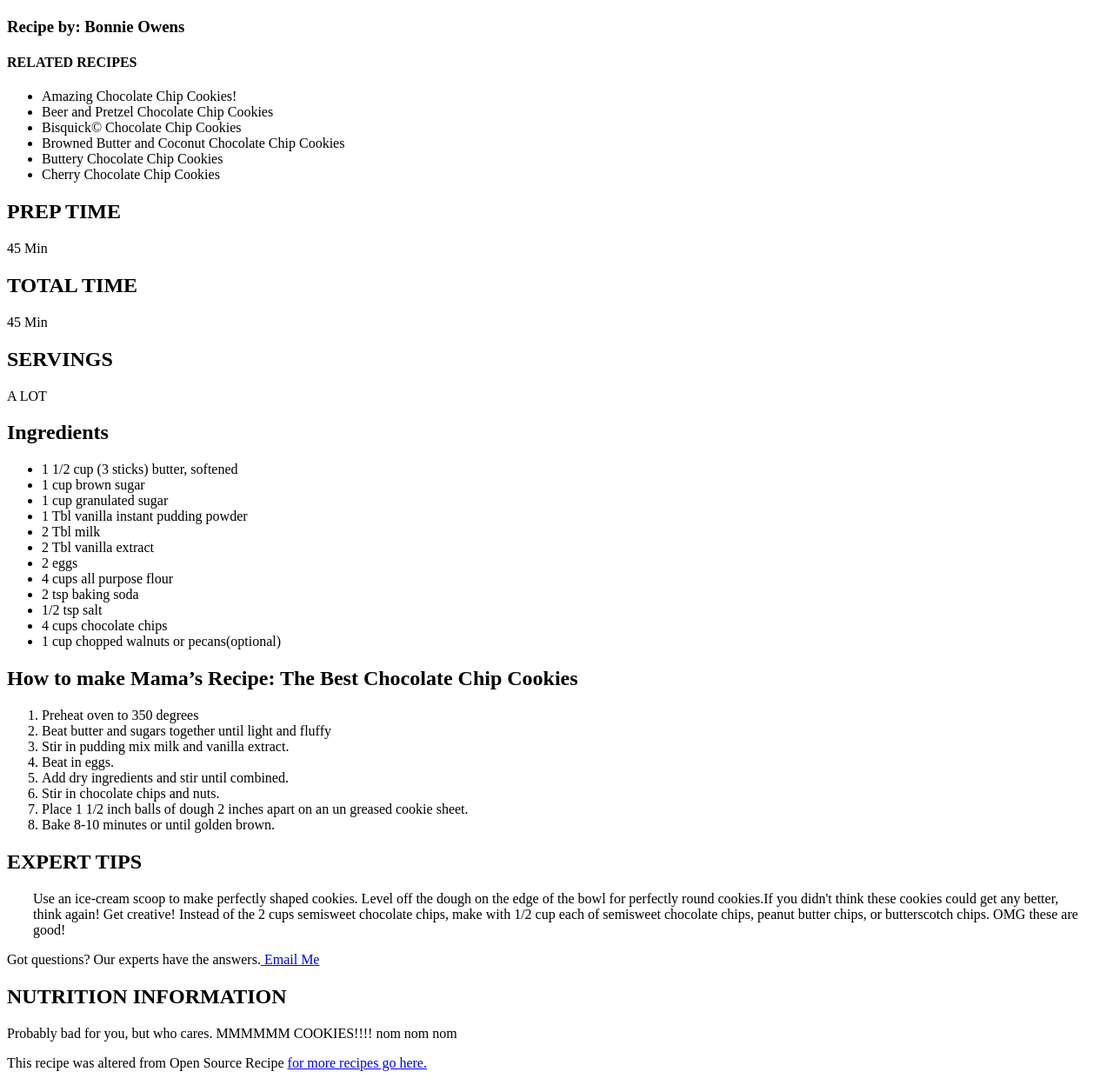
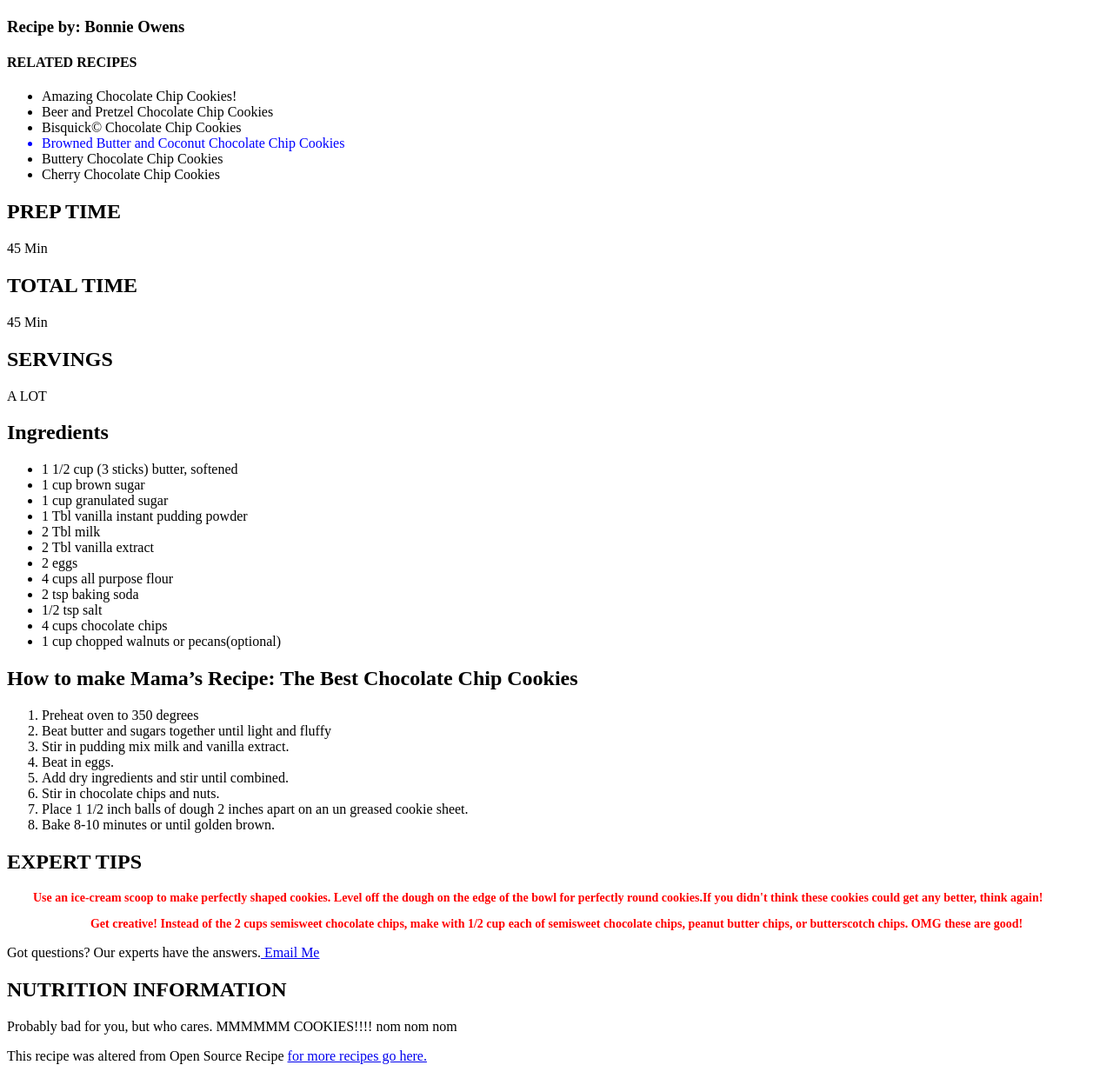
Before and after one commit to ddmcallister/ga_38, a plain HTML site: page GA_homework/cookie_recipe/index.html in a window 1280 px wide. Shown: the part 366-1614 px from the top of the page at 87% size. Drawn offline with Linux system fonts and the light colour scheme; files whose address does not match are found by name.

Commit message:
add ids, classes and created css sheet for cookies

```diff
--- a/GA_homework/cookie_recipe/index.html
+++ b/GA_homework/cookie_recipe/index.html
@@ -2,11 +2,7 @@
 <html>
 <head>
 	<title>cookie recipe</title>
-	<style>
-		article {
-			padding: 0px 30px 0px 30px;
-		}
-	</style>
+	<link rel="stylesheet" type="text/css" href="css/main.css"/>
 </head>
 <body>
 	<h1>The Best Chocolate Chip Cookies</h1>
@@ -17,7 +13,7 @@
 		<li>Amazing Chocolate Chip Cookies!</li>
 		<li>Beer and Pretzel Chocolate Chip Cookies</li>
 		<li>Bisquick&copy; Chocolate Chip Cookies</li>
-		<li>Browned Butter and Coconut Chocolate Chip Cookies</li>
+		<li id="testid">Browned Butter and Coconut Chocolate Chip Cookies</li>
 		<li>Buttery Chocolate Chip Cookies</li>
 		<li>Cherry Chocolate Chip Cookies</li>
 	</ul>
@@ -55,7 +51,8 @@
 	</ol>
 	<h2>EXPERT TIPS</h2>
 	<article>
-	<p>Use an ice-cream scoop to make perfectly shaped cookies. Level off the dough on the edge of the bowl for perfectly round cookies.If you didn't think these cookies could get any better, think again! Get creative! Instead of the 2 cups semisweet chocolate chips, make with 1/2 cup each of semisweet chocolate chips, peanut butter chips, or butterscotch chips. OMG these are good!</p>
+	<p class="main-paragraphs">Use an ice-cream scoop to make perfectly shaped cookies. Level off the dough on the edge of the bowl for perfectly round cookies.If you didn't think these cookies could get any better, think again! </p>
+	<p class="main-paragraphs left-paragraphs">Get creative! Instead of the 2 cups semisweet chocolate chips, make with 1/2 cup each of semisweet chocolate chips, peanut butter chips, or butterscotch chips. OMG these are good!</p>
 </article>
 	<p>Got questions? Our experts have the answers.<a href="mailto:me@fakeemail.com"> Email Me</a></p>
 	<h2>NUTRITION INFORMATION</h2>
--- /dev/null
+++ b/ga_homework/cookie_recipe/css/main.css
@@ -0,0 +1,20 @@
+article {
+			padding: 0px 30px 0px 30px;
+		}
+h1 {
+	color: purple;
+}
+
+.main-paragraphs {
+	font-size: 14px;
+	color: red;
+	font-weight: bold;
+}
+
+.left-paragraphs {
+	text-align: center;
+}
+
+#testid {
+	color: blue;
+}
```
Also changed, not shown: ga_0_About_me/css/main.css (added), ga_0_About_me/index.html (renamed from GA_Project_0/index.html).
